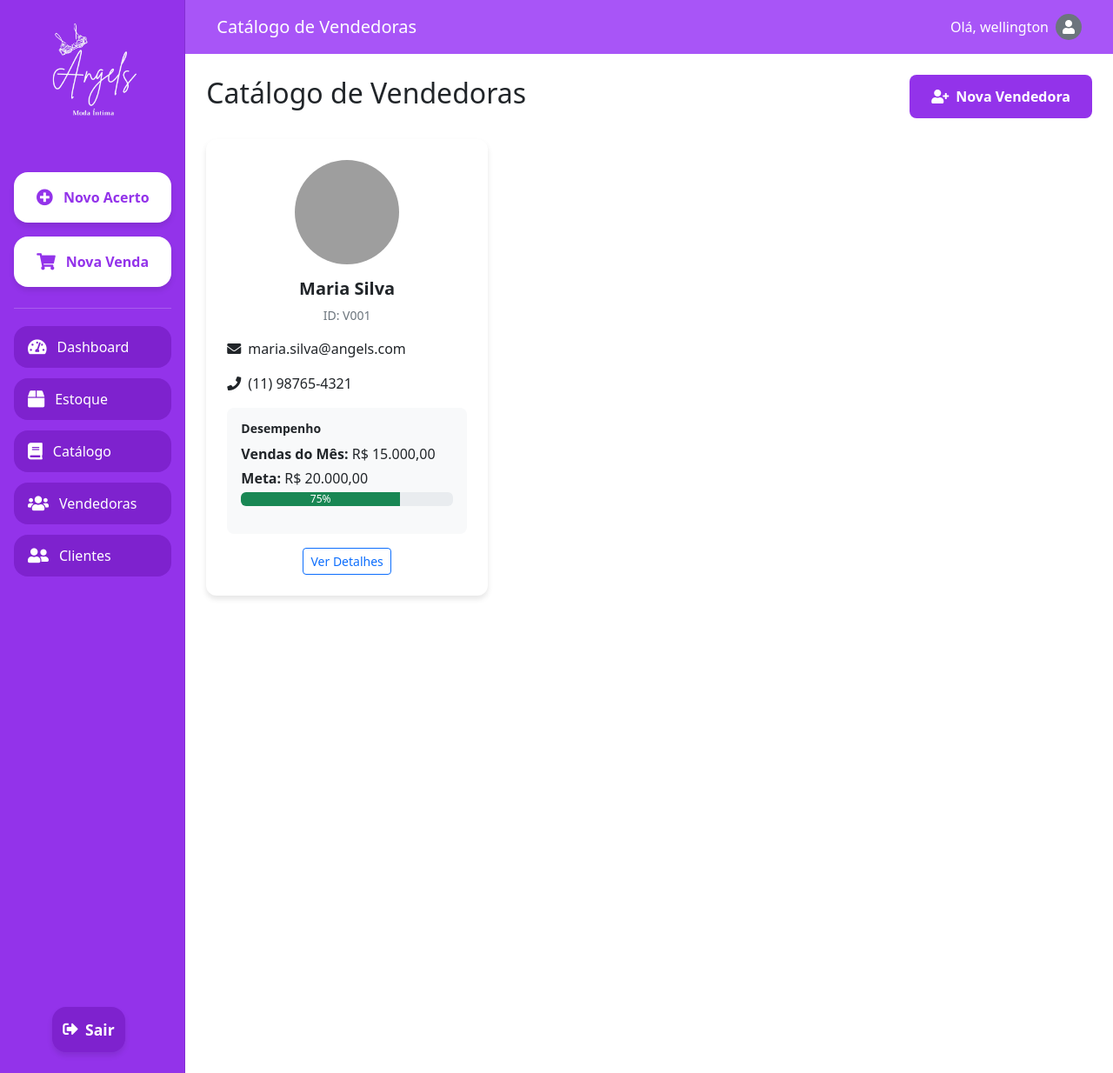
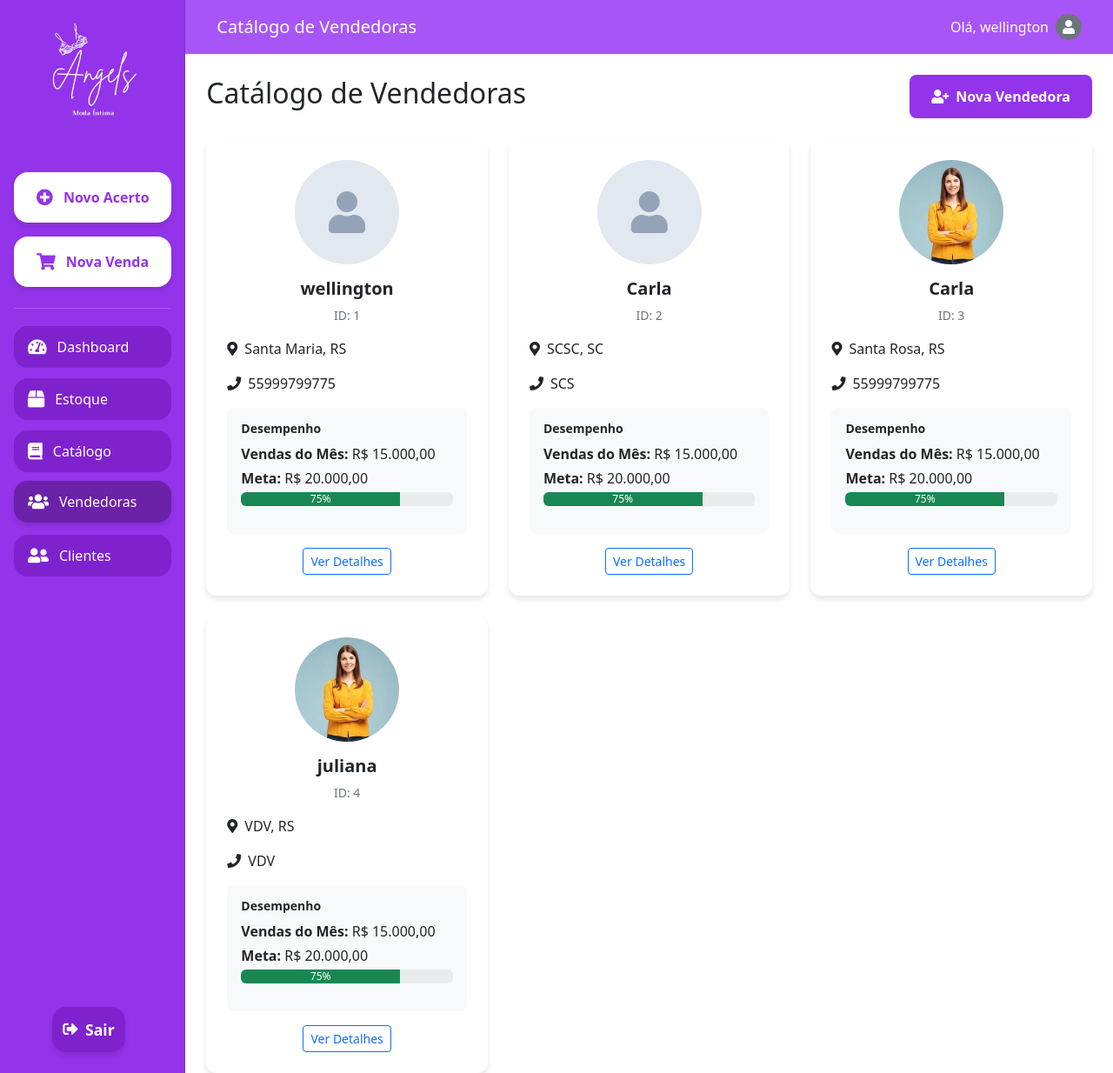
Before and after one commit to Wellingtn/Angels_ERP, a Django app: page /vendedoras/ in a window 1280 px wide. Shown: the whole page at 87% size. Run offline with Django 5.2, Linux system fonts and the light colour scheme; a user stored in the database is signed in; data comes from the database, SQL or seed files in the repository; both versions use the stored data as it was after the commit; grey boxes are pictures that could not be loaded.

Commit message:
catalogo de vendedoras funcionando

```diff
--- a/setup/templates/vendedoras.html
+++ b/setup/templates/vendedoras.html
@@ -165,7 +165,8 @@
             height: 120px;
             object-fit: cover;
             border-radius: 50%;
-            margin-bottom: 1rem;
+            margin: 0 auto 1rem;
+            display: block;
         }
         .seller-name {
             font-size: 1.25rem;
@@ -193,6 +194,20 @@
             font-weight: 500;
             margin-bottom: 0.25rem;
         }
+        .seller-photo-placeholder {
+            width: 120px;
+            height: 120px;
+            background-color: #e2e8f0;
+            border-radius: 50%;
+            display: flex;
+            align-items: center;
+            justify-content: center;
+            margin: 0 auto 1rem;
+        }
+        .seller-photo-placeholder i {
+            font-size: 3rem;
+            color: #94a3b8;
+        }
     </style>
 </head>
 <body>
@@ -219,7 +234,7 @@
                     <a class="nav-link mb-2" href="{% url 'catalogo' %}">
                         <i class="fas fa-book"></i> Catálogo
                     </a>
-                    <a class="nav-link mb-2" href="{% url 'vendedoras' %}">
+                    <a class="nav-link mb-2 active" href="{% url 'vendedoras' %}">
                         <i class="fas fa-users"></i> Vendedoras
                     </a>
                     <a class="nav-link mb-2" href="{% url 'clientes' %}">
@@ -258,15 +273,22 @@
                 </div>
 
                 <div class="row g-4">
+                    {% for vendedora in vendedoras %}
                     <div class="col-md-6 col-lg-4">
                         <div class="seller-card">
                             <div class="text-center">
-                                <img src="/placeholder.svg?height=120&width=120" alt="Foto da Vendedora" class="seller-photo">
-                                <h3 class="seller-name">Maria Silva</h3>
-                                <p class="seller-id">ID: V001</p>
+                                {% if vendedora.foto %}
+                                    <img src="{{ vendedora.foto.url }}" alt="Foto de {{ vendedora.nome }}" class="seller-photo">
+                                {% else %}
+                                    <div class="seller-photo-placeholder">
+                                        <i class="fas fa-user"></i>
+                                    </div>
+                                {% endif %}
+                                <h3 class="seller-name">{{ vendedora.nome }}</h3>
+                                <p class="seller-id">ID: {{ vendedora.id }}</p>
                             </div>
-                            <p><i class="fas fa-envelope me-2"></i>maria.silva@angels.com</p>
-                            <p><i class="fas fa-phone me-2"></i>(11) 98765-4321</p>
+                            <p><i class="fas fa-map-marker-alt me-2"></i>{{ vendedora.cidade }}, {{ vendedora.uf }}</p>
+                            <p><i class="fas fa-phone me-2"></i>{{ vendedora.telefone1 }}</p>
                             <div class="seller-stats">
                                 <h6>Desempenho</h6>
                                 <p><strong>Vendas do Mês:</strong> R$ 15.000,00</p>
@@ -280,7 +302,11 @@
                             </div>
                         </div>
                     </div>
-
+                    {% empty %}
+                    <div class="col-12">
+                        <p class="text-center">Nenhuma vendedora cadastrada ainda.</p>
+                    </div>
+                    {% endfor %}
                 </div>
             </main>
         </div>
```
Also changed, not shown: db.sqlite3, media/vendedoras/vendora_example_yb7ngtQ.jpg (added).
